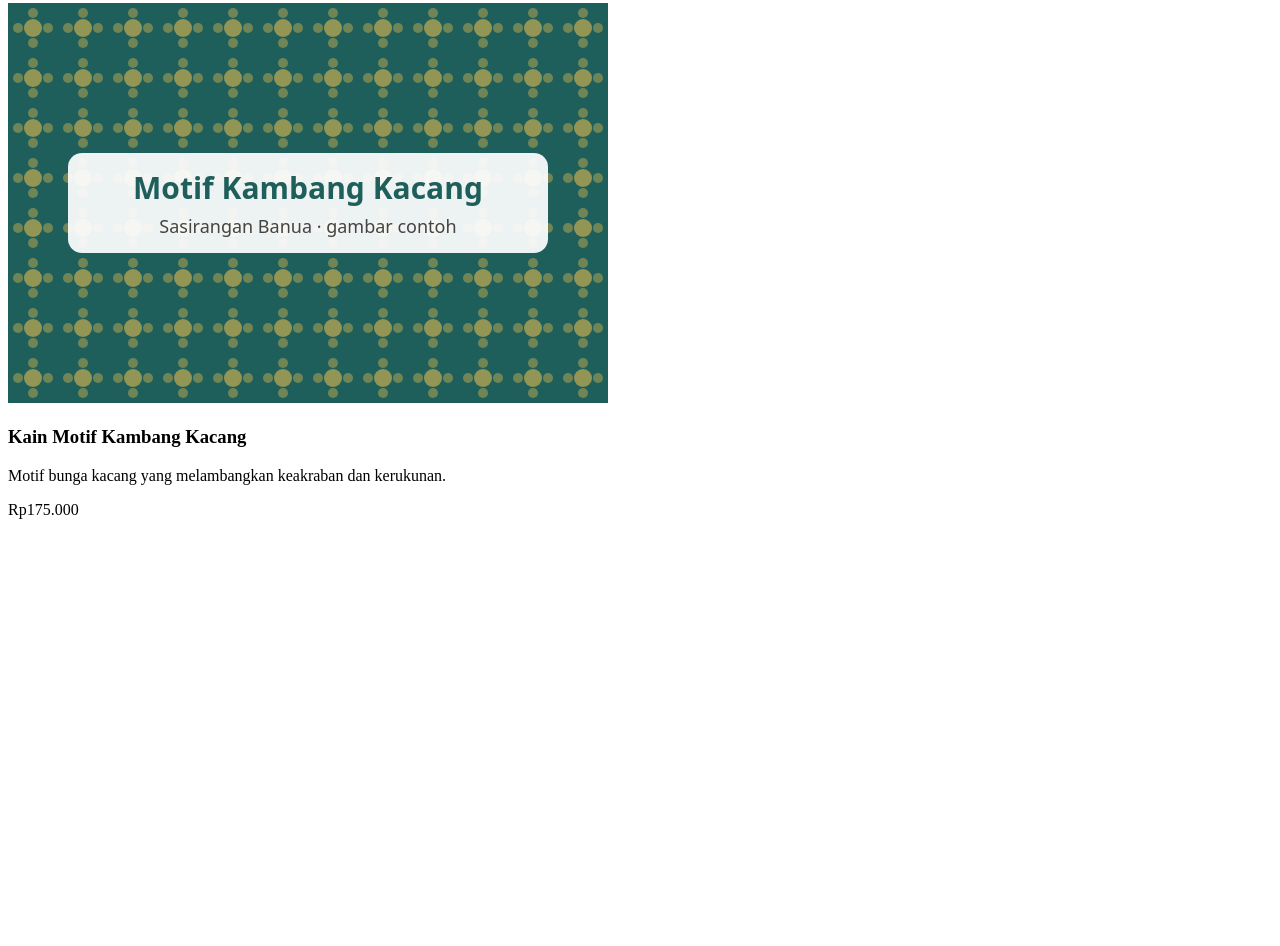
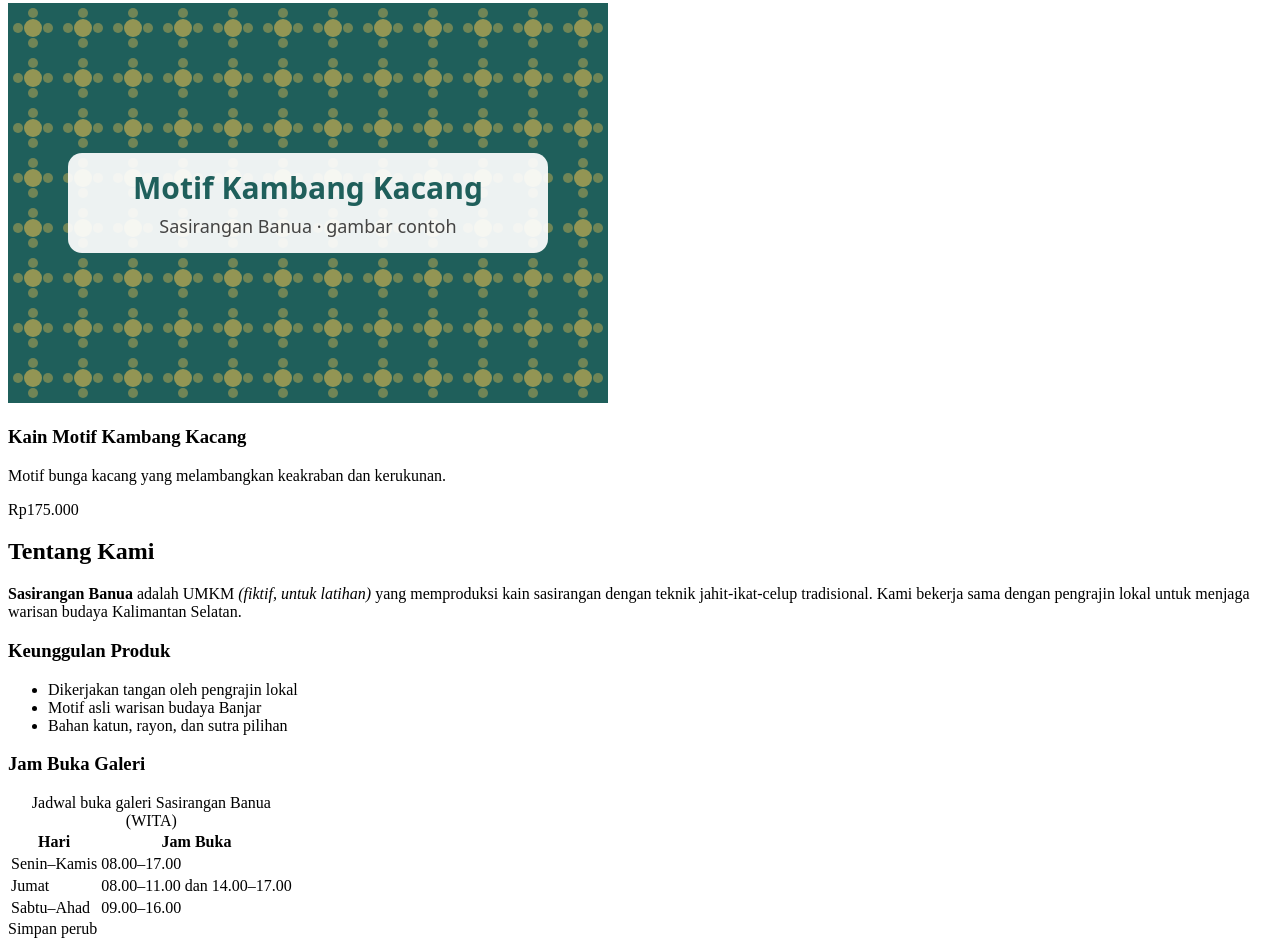
Before and after one commit to reksayaza-hub/web-1-2510010157, a plain HTML site: page index.html in a window 1280 px wide. Shown: the part 870-1816 px from the top of the page. Before the commit the page ends 1405 px from the top, so only its background shows below. Drawn offline with Linux system fonts and the light colour scheme.

Commit message:
Tambah Bagian Tentang dan Tabel Jam Buka

```diff
--- a/index.html
+++ b/index.html
@@ -55,6 +55,45 @@ tosca"
  <!-- Tambahkan minimal 4 kartu lagi dengan pola yang sama -->
  </div>
 </section>
+ <!-- ========== TENTANG ========== -->
+ <section class="bagian" id="tentang">
+ <h2>Tentang Kami</h2>
+ <p><strong>Sasirangan Banua</strong> adalah UMKM <em>(fiktif, untuk latihan)</em> yang
+ memproduksi kain sasirangan dengan teknik jahit-ikat-celup tradisional. Kami bekerja sama
+ dengan pengrajin lokal untuk menjaga warisan budaya Kalimantan Selatan.</p>
+ <h3>Keunggulan Produk</h3>
+ <ul>
+ <li>Dikerjakan tangan oleh pengrajin lokal</li>
+ <li>Motif asli warisan budaya Banjar</li>
+ <li>Bahan katun, rayon, dan sutra pilihan</li>
+ </ul>
+ <h3>Jam Buka Galeri</h3>
+ <table>
+ <caption>Jadwal buka galeri Sasirangan Banua (WITA)</caption>
+ <thead>
+ <tr>
+ <th scope="col">Hari</th>
+ <th scope="col">Jam Buka</th>
+ </tr>
+ </thead>
+ <tbody>
+ <tr>
+ <td>Senin–Kamis</td>
+ <td>08.00–17.00</td>
+ </tr>
+ <tr>
+ <td>Jumat</td>
+ <td>08.00–11.00 dan 14.00–17.00</td>
+ </tr>
+ <tr>
+ <td>Sabtu–Ahad</td>
+ <td>09.00–16.00</td>
+ </tr>
+ </tbody>
+ </table>
+ </section>
+</main>
+Simpan perub
 </main>
 
 </body>
```
